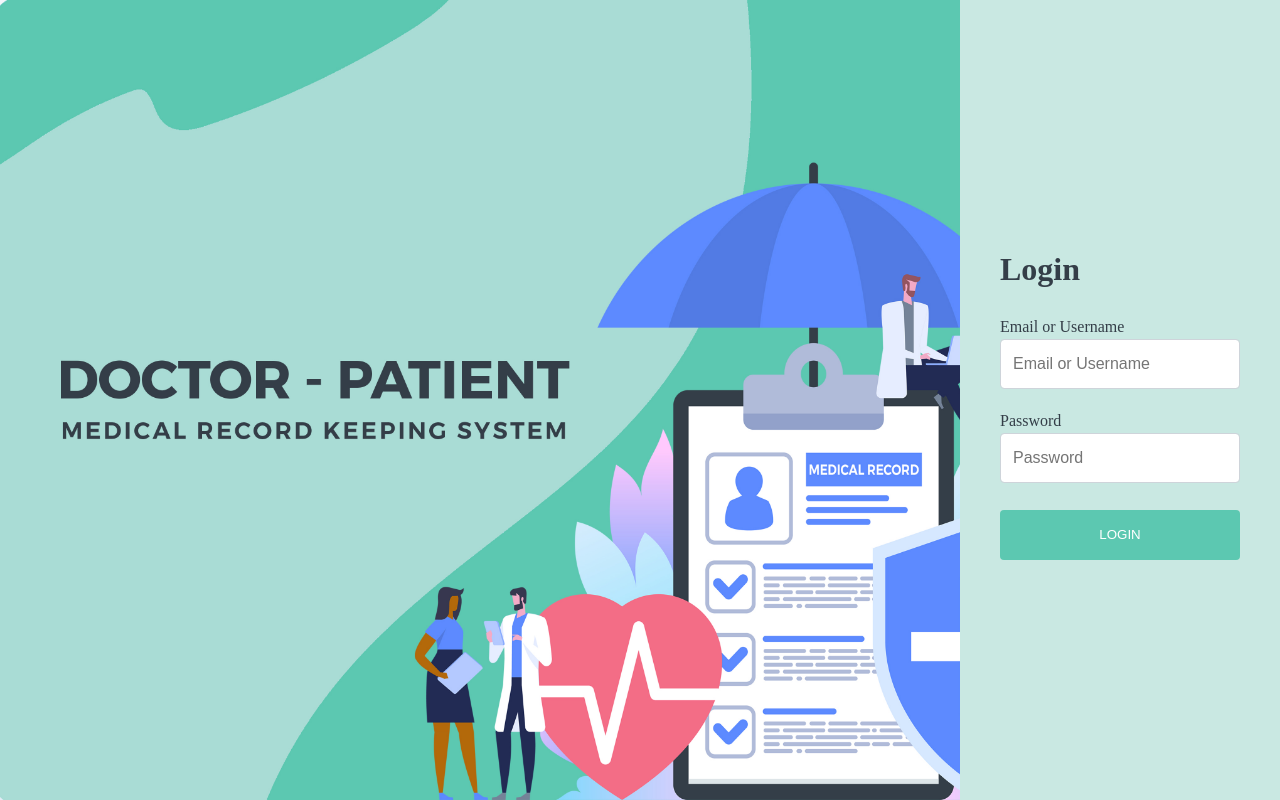
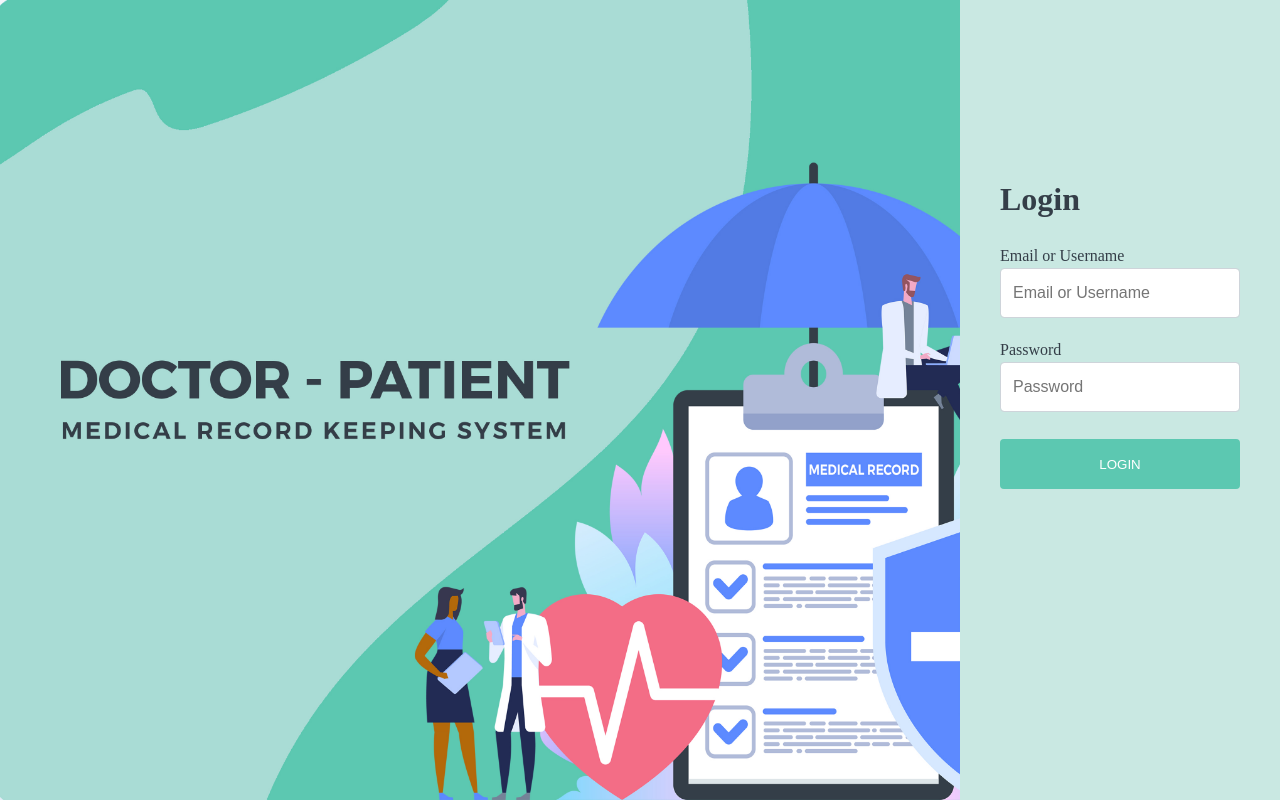
Before and after one commit to DinukaJ/Doctor-Patient-Medical-Record-Keeping-System, a PHP site: page /login.php in a window 1280 px wide. Run offline with PHP 8.4, Linux system fonts and the light colour scheme; some web fonts are replaced.

Commit message:
Update main.css

```diff
--- a/css/main.css
+++ b/css/main.css
@@ -38,7 +38,7 @@ body{
 }
 .loginPart{
     background-color: #c9e8e2;
-    padding-top: 14em;
+    padding-top: 12%;
     padding-left: 2.5em !important;
     padding-right: 2.5em !important;
 }
```
